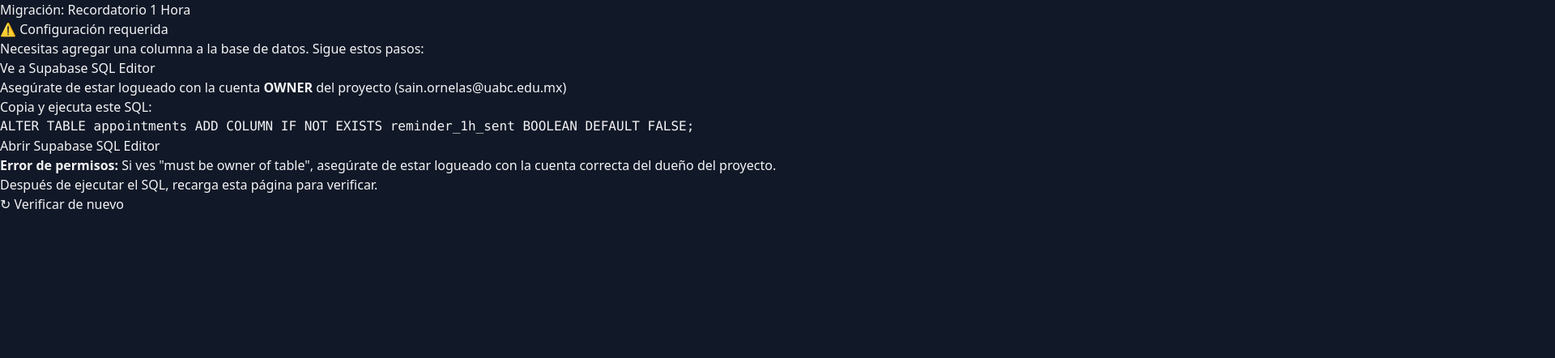
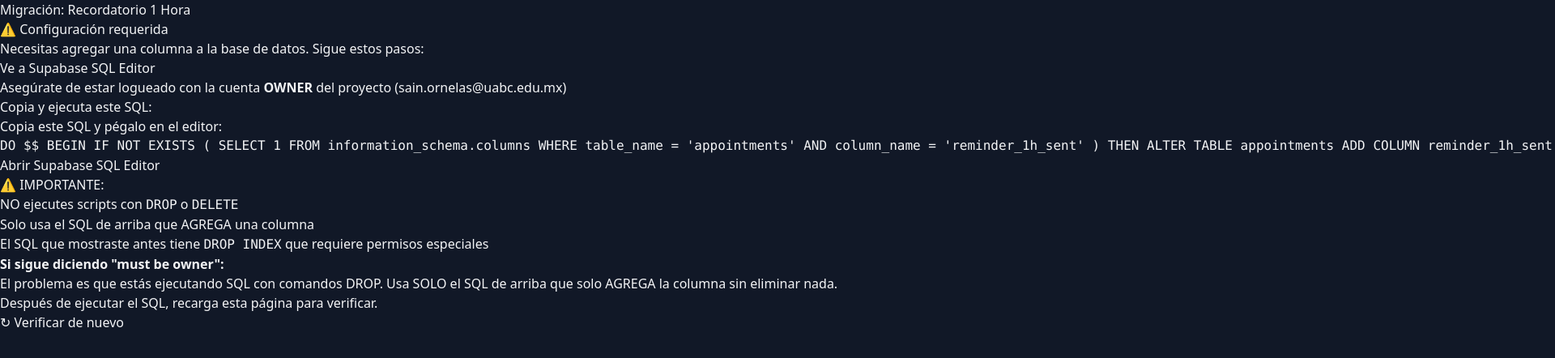
Before and after one commit to sainornelas-cpu/whatsapp-clinica-dental, a Next.js app: page /migrate/reminder-1h in a window 1280 px wide. Shown: the top 442 px of the page at 81% size, 1920 px wide, since content can reach past the window. Built offline with nearby package versions, Linux system fonts and the light colour scheme; no server answers.

Commit message:
fix: actualizar página de migración con SQL simplificado (sin DROP)

```diff
--- /dev/null
+++ b/app/api/admin/migrate/route.ts
@@ -0,0 +1,55 @@
+import { NextResponse } from 'next/server';
+
+const supabaseUrl = process.env.NEXT_PUBLIC_SUPABASE_URL!;
+const serviceRoleKey = process.env.SUPABASE_SERVICE_ROLE_KEY!;
+
+export async function POST() {
+  if (!serviceRoleKey) {
+    return NextResponse.json({
+      error: 'SUPABASE_SERVICE_ROLE_KEY no está configurada'
+    }, { status: 500 });
+  }
+
+  try {
+    // Intentar ejecutar el SQL usando la API de Supabase
+    // Nota: La API REST estándar no soporta ALTER TABLE, pero intentaremos con PostgreSQL direct connection
+    const response = await fetch(`${supabaseUrl}/rest/v1/rpc/exec_sql`, {
+      method: 'POST',
+      headers: {
+        'Content-Type': 'application/json',
+        'apikey': serviceRoleKey,
+        'Authorization': `Bearer ${serviceRoleKey}`,
+        'Prefer': 'return=minimal',
+      },
+      body: JSON.stringify({
+        sql: `ALTER TABLE appointments ADD COLUMN IF NOT EXISTS reminder_1h_sent BOOLEAN DEFAULT FALSE;`
+      }),
+    });
+
+    if (response.ok) {
+      return NextResponse.json({
+        success: true,
+        message: 'Columna reminder_1h_sent agregada exitosamente'
+      });
+    }
+
+    const error = await response.json();
+
+    // Si falla con la API, intentamos otra vía
+    // Vamos a intentar usando el endpoint de consultas directo
+    return NextResponse.json({
+      success: false,
+      message: 'La API REST no soporta ALTER TABLE directamente',
+      error: error,
+      instructions: 'Debes ejecutar el SQL manualmente en el dashboard de Supabase',
+      sql: 'ALTER TABLE appointments ADD COLUMN IF NOT EXISTS reminder_1h_sent BOOLEAN DEFAULT FALSE;'
+    });
+
+  } catch (error: any) {
+    return NextResponse.json({
+      success: false,
+      error: error.message,
+      message: 'Error al intentar ejecutar la migración'
+    }, { status: 500 });
+  }
+}
--- a/app/migrate/reminder-1h/page.tsx
+++ b/app/migrate/reminder-1h/page.tsx
@@ -60,22 +60,40 @@ export default function MigrateReminder1hPage() {
             </ol>
 
             <div className="bg-gray-800 rounded-lg p-4 mb-4">
+              <p className="text-gray-400 text-sm mb-2">Copia este SQL y pégalo en el editor:</p>
               <pre className="text-sm text-green-400">
-                ALTER TABLE appointments ADD COLUMN IF NOT EXISTS reminder_1h_sent BOOLEAN DEFAULT FALSE;
+                DO $$
+                BEGIN
+                  IF NOT EXISTS (
+                    SELECT 1 FROM information_schema.columns
+                    WHERE table_name = 'appointments' AND column_name = 'reminder_1h_sent'
+                  ) THEN
+                    ALTER TABLE appointments ADD COLUMN reminder_1h_sent BOOLEAN DEFAULT FALSE;
+                  END IF;
+                END $$;
               </pre>
             </div>
 
             <button
               onClick={() => window.open('https://supabase.com/dashboard/project/zzaetaljaxxuvbgnfdvc/sql', '_blank')}
-              className="bg-orange-500 hover:bg-orange-600 text-white px-6 py-2 rounded-lg"
+              className="bg-orange-500 hover:bg-orange-600 text-white px-6 py-2 rounded-lg mb-4"
             >
               Abrir Supabase SQL Editor
             </button>
 
-            <div className="mt-6 p-4 bg-red-500/10 border border-red-500/30 rounded-lg">
+            <div className="mt-4 p-4 bg-blue-500/10 border border-blue-500/30 rounded-lg">
+              <p className="text-blue-400 text-sm font-medium mb-2">⚠️ IMPORTANTE:</p>
+              <ul className="text-gray-300 text-sm space-y-1 list-disc list-inside">
+                <li>NO ejecutes scripts con <code className="text-red-400">DROP</code> o <code className="text-red-400">DELETE</code></li>
+                <li>Solo usa el SQL de arriba que AGREGA una columna</li>
+                <li>El SQL que mostraste antes tiene <code className="text-red-400">DROP INDEX</code> que requiere permisos especiales</li>
+              </ul>
+            </div>
+
+            <div className="mt-4 p-4 bg-red-500/10 border border-red-500/30 rounded-lg">
               <p className="text-red-400 text-sm">
-                <strong>Error de permisos:</strong> Si ves "must be owner of table",
-                asegúrate de estar logueado con la cuenta correcta del dueño del proyecto.
+                <strong>Si sigue diciendo "must be owner":</strong><br/>
+                El problema es que estás ejecutando SQL con comandos DROP. Usa SOLO el SQL de arriba que solo AGREGA la columna sin eliminar nada.
               </p>
             </div>
           </div>
```
Also changed, not shown: 1 other file (tests, documents, lock files or other folders).
